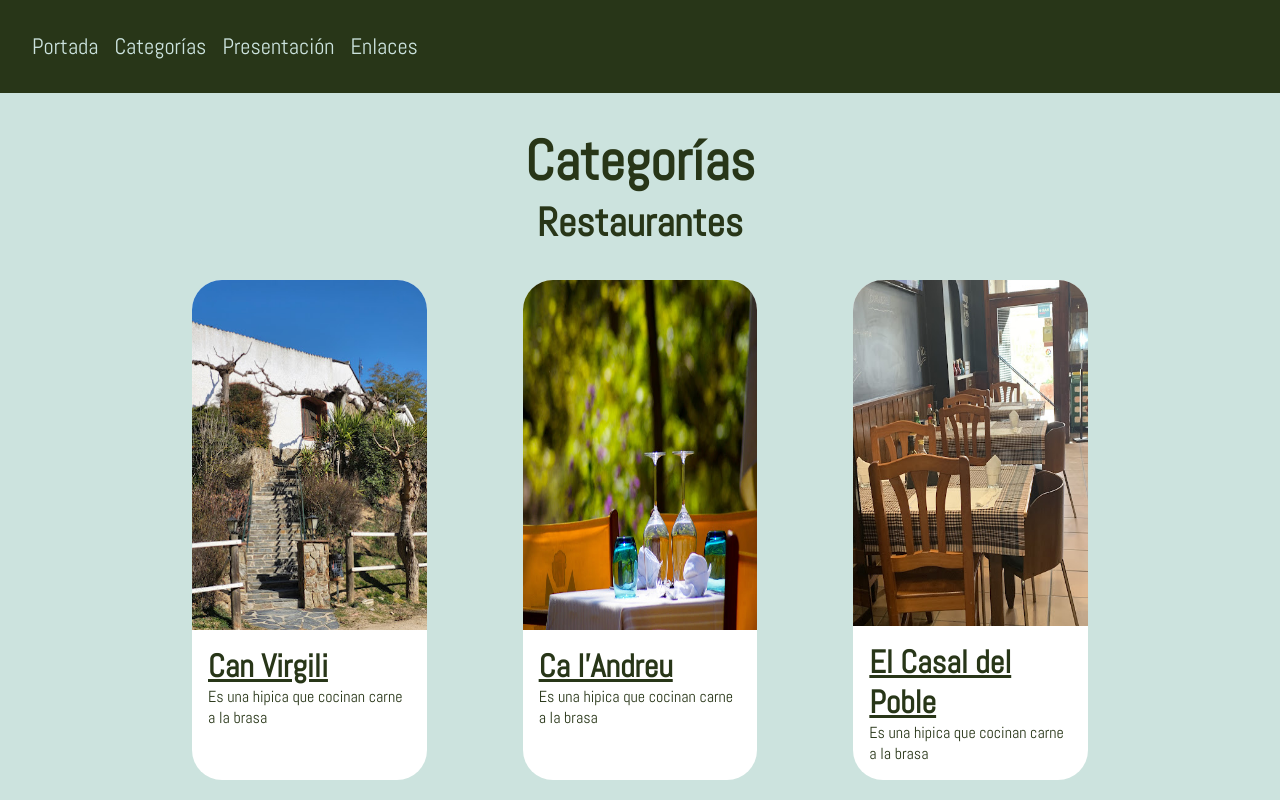
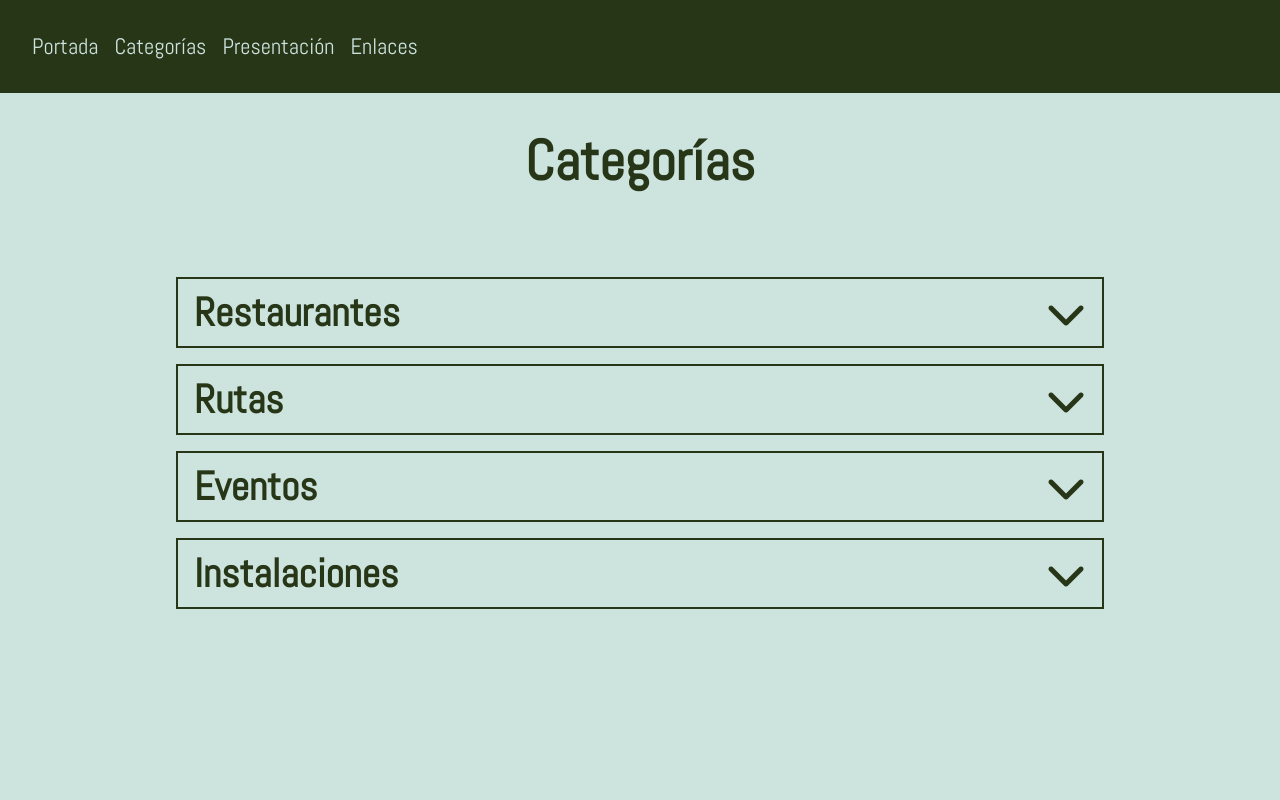
Before and after one commit to AliciaBarrios/village-project, a website built with Parcel: page src/pages/categorias.html in a window 1280 px wide. Shown: the top 800 px of the page. Built offline with nearby package versions, Linux system fonts and the light colour scheme; a web font is replaced by a local one.

Commit message:
implementando página categorias dinamicamente

```diff
--- a/src/data.json
+++ b/src/data.json
@@ -1,17 +1,17 @@
 {
     "rutas": [
         {
-            "img": "img_ruta1.jpg",
+            "img": "img_ruta1",
             "title": "",
             "description": ""
         },
         {
-            "img": "img_ruta2.jpg",
+            "img": "img_ruta2",
             "title": "",
             "description": ""
         },
         {
-            "img": "img_ruta3.jpg",
+            "img": "img_ruta3",
             "title": "",
             "description": ""
         }
@@ -19,48 +19,48 @@
     "restaurantes": [
         {
             "id": 1,
-            "img": "img_can_virgili.jpg",
+            "img": "imgCanVirgili",
             "title": "Can Virgili",
             "description": "Es una hipica donde preparan comida a la brasa"
         },
         {
             "id": 2,
-            "img": "img_font_moreu.jpg",
+            "img": "imgAndreu",
             "title": "Ca l'Andreu",
             "description": ""
         },
         {
             "id": 3,
-            "img": "img_casal.jpeg",
+            "img": "imgCasal",
             "title": "El Casal del Poble",
             "description": ""
         },
         {
             "id": 4,
-            "img": "img_can_virgili.jpg",
+            "img": "imgFontMoreu",
             "title": "La Font de Can Moreu",
             "description": ""
         },
         {
             "id": 5,
-            "img": "img_can_virgili.jpg",
+            "img": "imgFogonsXeremell",
             "title": "Els Fogons del Xeremell",
             "description": ""
         }
     ],
     "eventos": [
         {
-            "img": "img_evento1.jpg",
+            "img": "img_evento1",
             "title": "",
             "description": ""
         },
         {
-            "img": "img_evento2.jpg",
+            "img": "img_evento2",
             "title": "",
             "description": ""
         },
         {
-            "img": "img_evento3.jpg",
+            "img": "img_evento3",
             "title": "",
             "description": ""
         }
--- a/src/js/app.js
+++ b/src/js/app.js
@@ -1,3 +1,4 @@
+import '@fortawesome/fontawesome-free/css/all.min.css';
 
 //código para marcar la opción de navegación donde se encuentra el usuario en cada momento
 const pathname = window.location.pathname;
--- /dev/null
+++ b/src/js/categoryServices.js
@@ -0,0 +1,43 @@
+import data from '../data.json';
+
+function showItems(categoryId) {
+    const container = document.getElementById(categoryId);
+    const items = data[categoryId];
+    let content = '';
+
+    console.log(items);
+
+    items.forEach(item => {
+        content += `
+            <div class="targeta">
+                <div class="multimedia">
+                    <img src="../assets/img_can_virgili.jpg">
+                </div>
+                <div class="texto">
+                    <a href="./detalle?categoria=${categoryId}&id=${item.id}"><h3>${item.title}</h3></a>
+                    <p>${item.description}</p>
+                </div>
+            </div>
+        `;
+    });
+    container.innerHTML = content;
+}
+
+function toggleOptions(categoryId, event) {
+    const options = document.getElementById(categoryId);
+    const currentContainer = event.currentTarget;
+    const icon = currentContainer.querySelector('i');
+
+    if (options.style.display === "none" || options.style.display === "") {
+        showItems(categoryId);
+        options.style.display = "grid";
+        icon.classList.add('fa-chevron-up');
+        icon.classList.remove('fa-chevron-down');
+    } else {
+        options.style.display = "none";
+        icon.classList.remove('fa-chevron-up');
+        icon.classList.add('fa-chevron-down');
+    }
+}
+
+window.toggleOptions = toggleOptions;
--- a/src/pages/categorias.html
+++ b/src/pages/categorias.html
@@ -6,16 +6,23 @@
     <title>Document</title>
     <link rel="stylesheet" href="./../scss/main.scss"/>
     <script type="module" src="./../js/app.js" defer></script>
+    <script type="module" src="./../js/categoryServices.js" defer></script>
 </head>
-<body>
+<body class="categories">
     <include src="./header.html"></include>
     <div class="container">
         <h1>Categorías</h1>
+        <ul>
+            <li onclick="toggleOptions('restaurantes', event)">
+                <div class="desplegable" >
                     <h2>Restaurantes</h2>
-        <div class="container-targetas">
+                    <i class="fas fa-chevron-down icon" ></i>
+                </div>
+
+                <div class="container-targetas" id="restaurantes">
                     <div class="targeta">
                         <div class="multimedia">
-                    <img src="../../public/img/img_can_virgili.jpg">
+                            <img src="../assets/img_can_virgili.jpg">
                         </div>
                         <div class="texto">
                             <a href="./detalle?categoria=restaurantes&id=1"><h3>Can Virgili</h3></a>
@@ -25,7 +32,7 @@
 
                     <div class="targeta">
                         <div class="multimedia">
-                    <img src="../../public/img/img_font_moreu.jpg">
+                            <img src="../assets/img_andreu.jpg">
                         </div>
                         <div class="texto">
                             <a href="./detalle?categoria=restaurantes&id=2"><h3>Ca l'Andreu</h3></a>
@@ -35,7 +42,7 @@
 
                     <div class="targeta">
                         <div class="multimedia">
-                    <img src="../../public/img/img_casal.jpeg">
+                            <img src="../assets/img_casal.jpeg">
                         </div>
                         <div class="texto">
                             <a href="./detalle?categoria=restaurantes&id=3"><h3>El Casal del Poble</h3></a>
@@ -45,7 +52,7 @@
 
                     <div class="targeta">
                         <div class="multimedia">
-                    <img src="../../public/img/img_can_virgili.jpg">
+                            <img src="../assets/img_font_moreu.jpg">
                         </div>
                         <div class="texto">
                             <a href="./detalle?categoria=restaurantes&id=4"><h3>La Font de Can Moreu</h3></a>
@@ -55,7 +62,7 @@
 
                     <div class="targeta">
                         <div class="multimedia">
-                    <img src="../../public/img/img_can_virgili.jpg">
+                            <img src="../assets/img_fogons_xeremell.jpg">
                         </div>
                         <div class="texto">
                             <a href="./detalle?categoria=restaurantes&id=5"><h3>Els Fogons del Xeremell</h3></a>
@@ -63,8 +70,41 @@
                         </div>
                     </div>
                 </div>
+            </li>
 
+            <li onclick="toggleOptions('rutas',event)">
+                <div class="desplegable">
                     <h2>Rutas</h2>
+                    <i class="fas fa-chevron-down icon"></i>
+                </div>
+
+                <div class="container-targetas" id="rutas">
+                    <div class="targeta">
+                        <div class="multimedia">
+                            <img src="../assets/img_can_virgili.jpg">
+                        </div>
+                        <div class="texto">
+                            <a href="./detalle?categoria=restaurantes&id=1"><h3>Can Virgili</h3></a>
+                            <p>Es una hipica que cocinan carne a la brasa</p>
+                        </div>
+                    </div>
+                </div>
+            </li>
+
+            <li onclick="toggleOptions('eventos',event)">
+                <div class="desplegable">
+                    <h2>Eventos</h2>
+                    <i class="fas fa-chevron-down icon"></i>
+                </div>
+            </li>
+
+            <li onclick="toggleOptions('instalaciones',event)">
+                <div class="desplegable">
+                    <h2>Instalaciones</h2>
+                    <i class="fas fa-chevron-down icon"></i>
+                </div>
+            </li>
+        </ul>
     </div>
 </body>
 </html>
--- a/src/pages/header.html
+++ b/src/pages/header.html
@@ -15,7 +15,7 @@
                 <li><a href="./categorias.html" class="nav-link">Categorías</a></li>
                 <li><a href="./presentacion.html" class="nav-link">Presentación</a></li>
                 <li><a href="#" class="nav-link">Enlaces</a></li>
-                <li><a href="./detalle.html" class="nav-link"></a></li>
+                <!-- <li><a href="./detalle.html" class="nav-link"></a></li> -->
             </ul>
         </nav>
     </div>
--- a/src/scss/main.scss
+++ b/src/scss/main.scss
@@ -5,6 +5,7 @@
 @import 'partials/mixins';
 @import 'partials/header';
 @import 'partials/portada';
+@import 'partials/categories';
 @import 'partials/footer';
 
 *,
@@ -90,39 +91,6 @@ button {
   }
 }
 
-.container-targetas {
-  display: grid;
-  grid-template-columns: repeat(3, 1fr);
-  gap: 2rem;
-
-  .targeta {
-    display: flex;
-    flex-direction: column;
-    border-radius: 30px;
-    background-color: white;
-    margin: 2rem;
-    overflow: hidden;
-    height: 500px;
-
-    .multimedia {
-      display: flex;
-      justify-content: center;
-      height: 350px;
-
-      img {
-        width: 100%;
-        height: auto;
-        border-radius: inherit;
-      }
-    }
-
-    .texto {
-      margin: 1rem;
-    }
-
-  }
-}
-
 .nav-link {
   text-decoration: none;
   color: $primary-color-dark;
--- /dev/null
+++ b/src/scss/partials/_categories.scss
@@ -0,0 +1,67 @@
+.categories {
+    .container {
+        align-items: flex-start;
+
+        h1 {
+            text-align: center;
+            width: 100%;
+            margin-bottom: 4rem;
+        }
+
+        ul {
+            width: 100%;
+            li {
+                list-style: none;
+                cursor: pointer;
+                .desplegable {
+                    display: flex;
+                    justify-content: space-between;
+                    align-items: center;
+                    padding: 0.5rem 1rem;
+                    margin: 1rem;
+                    border: 2px solid $primary-color-dark;
+                    span {
+                        font-size: 2.5rem;
+                    }
+                    .icon {
+                        vertical-align: middle;
+                        font-size: 2.5rem;
+                    }
+                }
+            }
+        }
+    }
+}
+
+.container-targetas {
+    display: none;
+    grid-template-columns: repeat(3, 1fr);
+    gap: 2rem;
+
+    .targeta {
+      display: flex;
+      flex-direction: column;
+      border-radius: 30px;
+      background-color: white;
+      margin: 2rem;
+      overflow: hidden;
+      height: 500px;
+
+      .multimedia {
+        display: flex;
+        justify-content: center;
+        height: 350px;
+
+        img {
+          width: 100%;
+          height: auto;
+          border-radius: inherit;
+        }
+      }
+
+      .texto {
+        margin: 1rem;
+      }
+
+    }
+}
--- a/src/scss/partials/_portada.scss
+++ b/src/scss/partials/_portada.scss
@@ -1,5 +1,5 @@
 .portada {
-    background-image: url('../../public/img/img_portada.jpg');
+    background-image: url('../assets/img_portada.jpg');
     background-size: cover;
     background-repeat: no-repeat;
     background-position: center;
```
Also changed, not shown: src/js/interestPointServices.js (+15 -3 lines), src/assets/img_andreu.jpg (added), src/assets/img_can_virgili.jpg (renamed from public/img/img_can_virgili.jpg), src/assets/img_casal.jpeg (renamed from public/img/img_casal.jpeg), src/assets/img_fogons_xeremell.jpg (added), src/assets/img_font_moreu.jpg (renamed from public/img/img_font_moreu.jpg), src/assets/img_portada.jpg (renamed from public/img/img_portada.jpg). Lines whose indentation alone changed are shown as unchanged.
